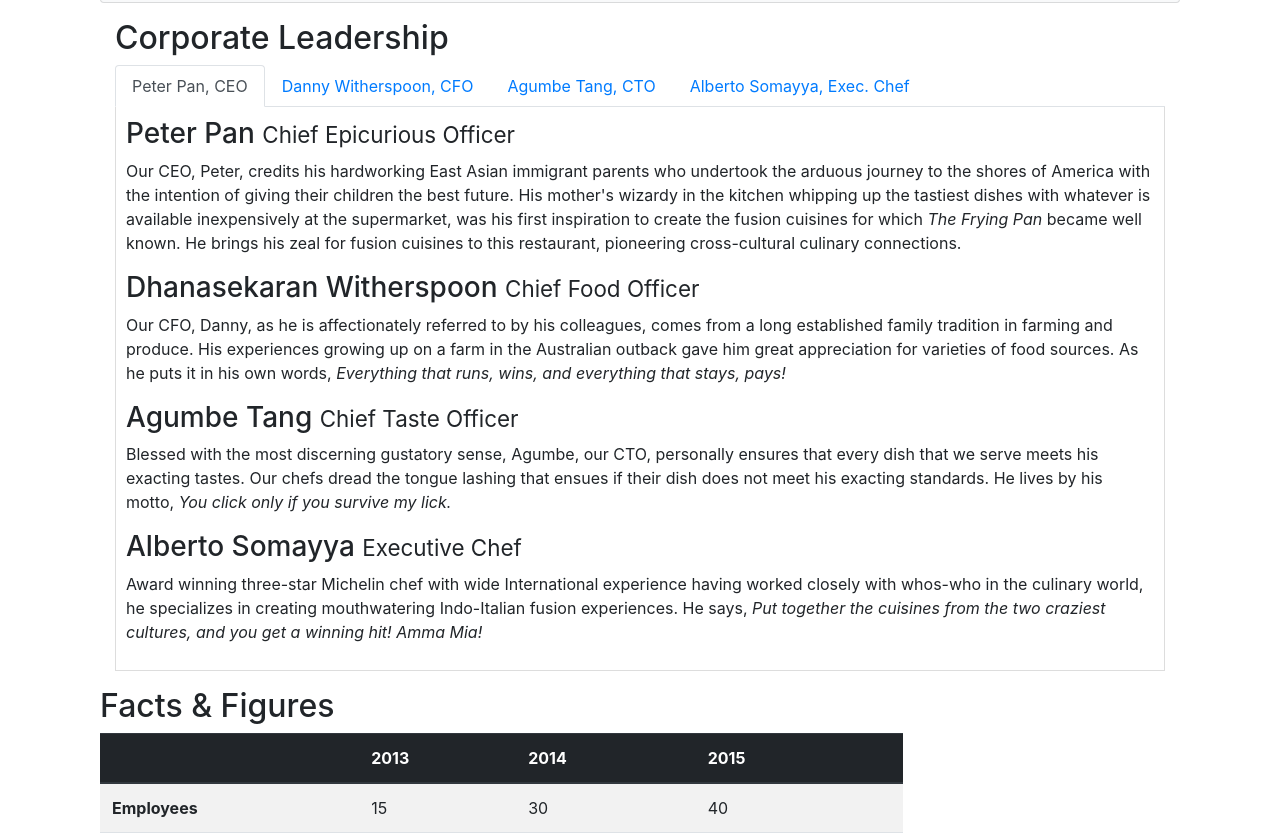
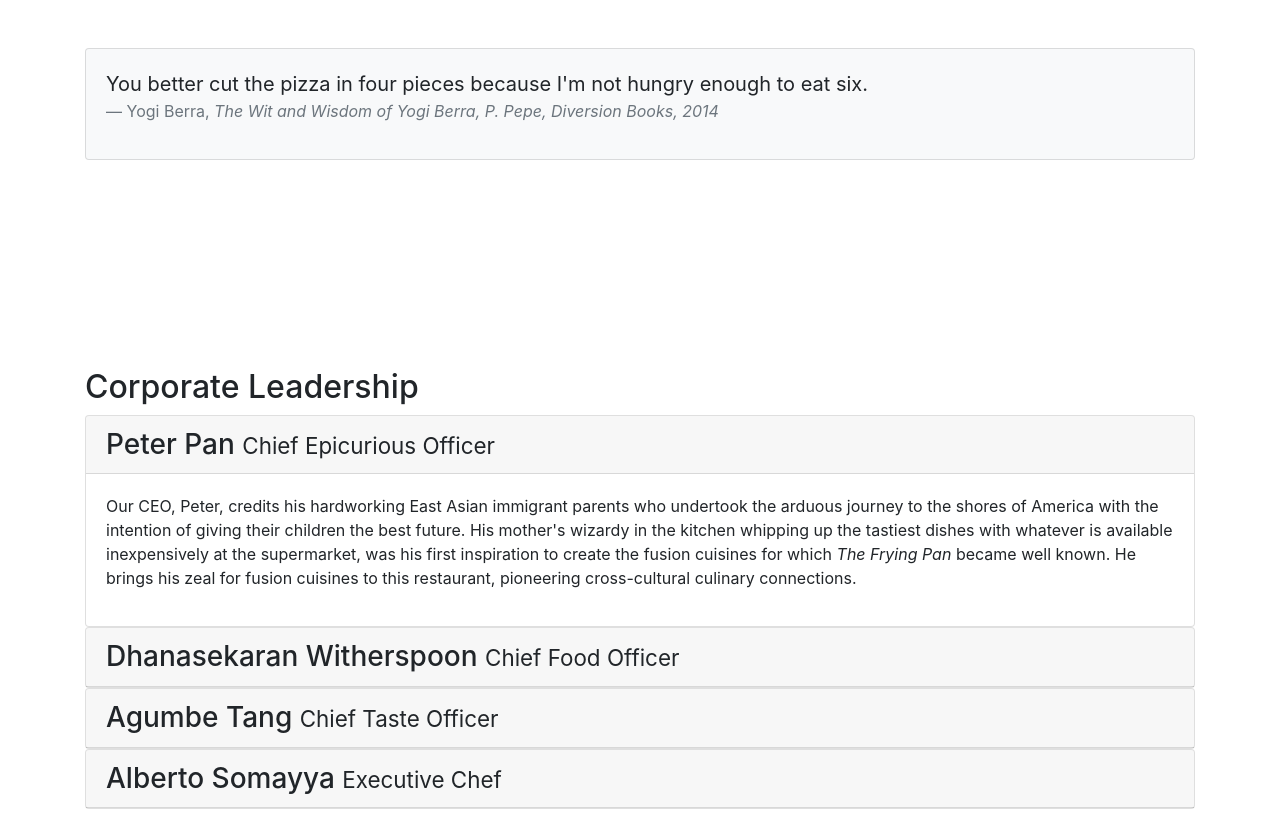
Before and after one commit to iGEORGE17/IBM-BOOTSTRAP4-starter, a website: page aboutus.html in a window 1280 px wide. Shown: the part 984-1820 px from the top of the page. Drawn offline with nearby package versions, Linux system fonts and the light colour scheme.

Commit message:
Accordion

```diff
--- a/aboutus.html
+++ b/aboutus.html
@@ -43,7 +43,7 @@
         </div>
     </header>
     <div class="container">
-        <div class="row row-header">
+        <div class="row row-content">
             <ol class="col-12 breadcrumb">
                 <li class="breadcrumb-item"><a href="./index.html">Home</a></li>
                 <li class="breadcrumb-item active">About Us</li>
@@ -54,7 +54,7 @@
             </div>
         </div>
 
-        <div class="row row-header my-3">
+        <div class="row row-content">
             <div class="col-sm-6 py-5">
                 <h2>Our History</h2>
                 <p>Started in 2010, Ristorante con Fusion quickly established itself as a culinary icon par excellence in Hong Kong. With its unique brand of world fusion cuisine that can be found nowhere else, it enjoys patronage from the A-list clientele in Hong Kong.  Featuring four of the best three-star Michelin chefs in the world, you never know what will arrive on your plate the next time you visit us.</p>
@@ -79,6 +79,8 @@
             </div>
         </div>
 
+
+        <div class="row row-content">
             <div class="col-12">
                 <div class="card card-body bg-light">
                     <blockquote class="blockquote">
@@ -91,51 +93,77 @@
                     </blockquote>
                 </div>
             </div>
+        </div>
 
+        <div class="row row-content">
             <div class="col-12">
-            <div class="col-sm-12 py-3">
                 <h2>Corporate Leadership</h2>
-                <ul class="nav nav-tabs">
-                    <li class="nav-item">
-                      <a class="nav-link active" href="#peter"
-                        role="tab" data-toggle="tab">Peter Pan, CEO</a>
-                    </li>
-                    <li class="nav-item">
-                      <a class="nav-link" href="#danny" role="tab"
-                        data-toggle="tab">Danny Witherspoon, CFO</a>
-                    </li>
-                    <li class="nav-item">
-                      <a class="nav-link" href="#agumbe"role="tab"
-                        data-toggle="tab">Agumbe Tang, CTO</a>
-                    </li>
-                    <li class="nav-item">
-                      <a class="nav-link" href="#alberto" role="tab"
-                        data-toggle="tab">Alberto Somayya, Exec. Chef</a>
-                    </li>
-                </ul>
-
-                <div class="tab-content">
-                    <div role="tabpanel" class="tab-pane fade show active" id="peter">
-                        <h3>Peter Pan <small>Chief Epicurious Officer</small></h3>
-                        <p class="d-none d-sm-block">Our CEO, Peter, credits his hardworking East Asian immigrant parents who undertook the arduous journey to the shores of America with the intention of giving their children the best future. His mother's wizardy in the kitchen whipping up the tastiest dishes with whatever is available inexpensively at the supermarket, was his first inspiration to create the fusion cuisines for which <em>The Frying Pan</em> became well known. He brings his zeal for fusion cuisines to this restaurant, pioneering cross-cultural culinary connections.</p>
+                <div id="accordion">
+                    <div class="card">
+                        <div class="card-header" role="tab" id="peterhead">
+                        <h3 class="mb-0">
+                            <a data-toggle="collapse" data-target="#peter">
+                            Peter Pan <small>Chief Epicurious Officer</small>
+                            </a>
+                        </h3>
                         </div>
-                    <div role="tabpanel" class="tab-pane fade show active" id="danny">
-                        <h3>Dhanasekaran Witherspoon <small>Chief Food Officer</small></h3>
+                        <div class="collapse show" id="peter" data-parent="#accordion">
+                            <div class="card-body">
+                                <p class="d-none d-sm-block">Our CEO, Peter, credits his hardworking East Asian immigrant parents who undertook
+                                    the arduous journey to the shores of America with the intention of giving their children the best future.
+                                    His mother's wizardy in the kitchen whipping up the tastiest dishes with whatever is available inexpensively at
+                                     the supermarket, was his first inspiration to create the fusion cuisines for which <em>The Frying Pan</em> became well known.
+                                      He brings his zeal for fusion cuisines to this restaurant, pioneering cross-cultural culinary connections.</p>
+                            </div>
+                        </div>
+                    </div>
+                    <div class="card">
+                        <div class="card-header" role="tab" id="dannyhead">
+                        <h3 class="mb-0">
+                            <a class="collapsed" data-toggle="collapse" data-target="#danny">
+                            Dhanasekaran Witherspoon <small>Chief Food Officer</small>
+                            </a>
+                        </h3>
+                    </div>
+                    <div class="collapse" id="danny" data-parent="#accordion">
+                        <div class="card-body">
                             <p class="d-none d-sm-block">Our CFO, Danny, as he is affectionately referred to by his colleagues, comes from a long established family tradition in farming and produce. His experiences growing up on a farm in the Australian outback gave him great appreciation for varieties of food sources. As he puts it in his own words, <em>Everything that runs, wins, and everything that stays, pays!</em></p>
                         </div>
-                    <div role="tabpanel" class="tab-pane fade show active" id="agumbe">
-                        <h3>Agumbe Tang <small>Chief Taste Officer</small></h3>
+                    </div>
+                    </div>
+                    <div class="card">
+                            <div class="card-header" role="tab" id="agumbehead">
+                            <h3 class="mb-0">
+                                <a class="collapsed" data-toggle="collapse" data-target="#agumbe">
+                                Agumbe Tang <small>Chief Taste Officer</small>
+                                </a>
+                            </h3>
+                        </div>
+                        <div class="collapse" id="agumbe" data-parent="#accordion">
+                            <div class="card-body">
                                 <p class="d-none d-sm-block">Blessed with the most discerning gustatory sense, Agumbe, our CTO, personally ensures that every dish that we serve meets his exacting tastes. Our chefs dread the tongue lashing that ensues if their dish does not meet his exacting standards. He lives by his motto, <em>You click only if you survive my lick.</em></p>
                             </div>
-                    <div role="tabpanel" class="tab-pane fade show active" id="alberto">
-                        <h3>Alberto Somayya <small>Executive Chef</small></h3>
+                        </div>
+                    </div>
+                    <div class="card">
+                            <div class="card-header" role="tab" id="albertohead">
+                            <h3 class="mb-0">
+                                <a class="collapsed" data-toggle="collapse" data-target="#alberto">
+                                Alberto Somayya <small>Executive Chef</small>
+                                </a>
+                            </h3>
+                        </div>
+                        <div class="collapse" id="alberto" data-parent="#accordion">
+                            <div class="card-body">
                                 <p class="d-none d-sm-block">Award winning three-star Michelin chef with wide International experience having worked closely with whos-who in the culinary world, he specializes in creating mouthwatering Indo-Italian fusion experiences. He says, <em>Put together the cuisines from the two craziest cultures, and you get a winning hit! Amma Mia!</em></p>
                             </div>
                         </div>
-
+                    </div>
+                </div>
+            </div>
         </div>
 
-            <div class="row row-content">
+        <div class="row row-content mt-5">
             <div class="col-12 col-sm-9">
                 <h2>Facts &amp; Figures</h2>
                 <div class="table-responsive">
@@ -178,10 +206,7 @@
                 </div>
             </div>
             <div class="col-12 col-sm-3">
-
             </div>
-           </div>
-
         </div>
 
     </div>
```
Lines whose indentation alone changed are shown as unchanged.
